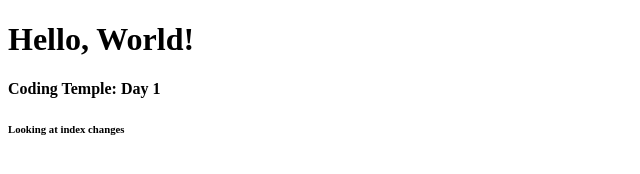
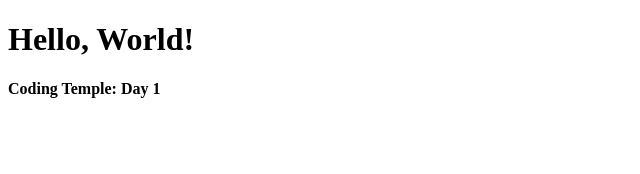
Before and after one commit to CodingNannah/hello_world_kekambas-96, a plain HTML site: page index.html in a window 1280 px wide. Shown: the full height of the page, 0-640 px from the left. Drawn offline with Linux system fonts and the light colour scheme.

Commit message:
same as last msg

```diff
--- a/index.html
+++ b/index.html
@@ -9,6 +9,5 @@
 <body>
     <h1>Hello, World!</h1>
     <h4>Coding Temple: Day 1</h4>
-    <h6>Looking at index changes</h6>
 </body>
 </html>
```
